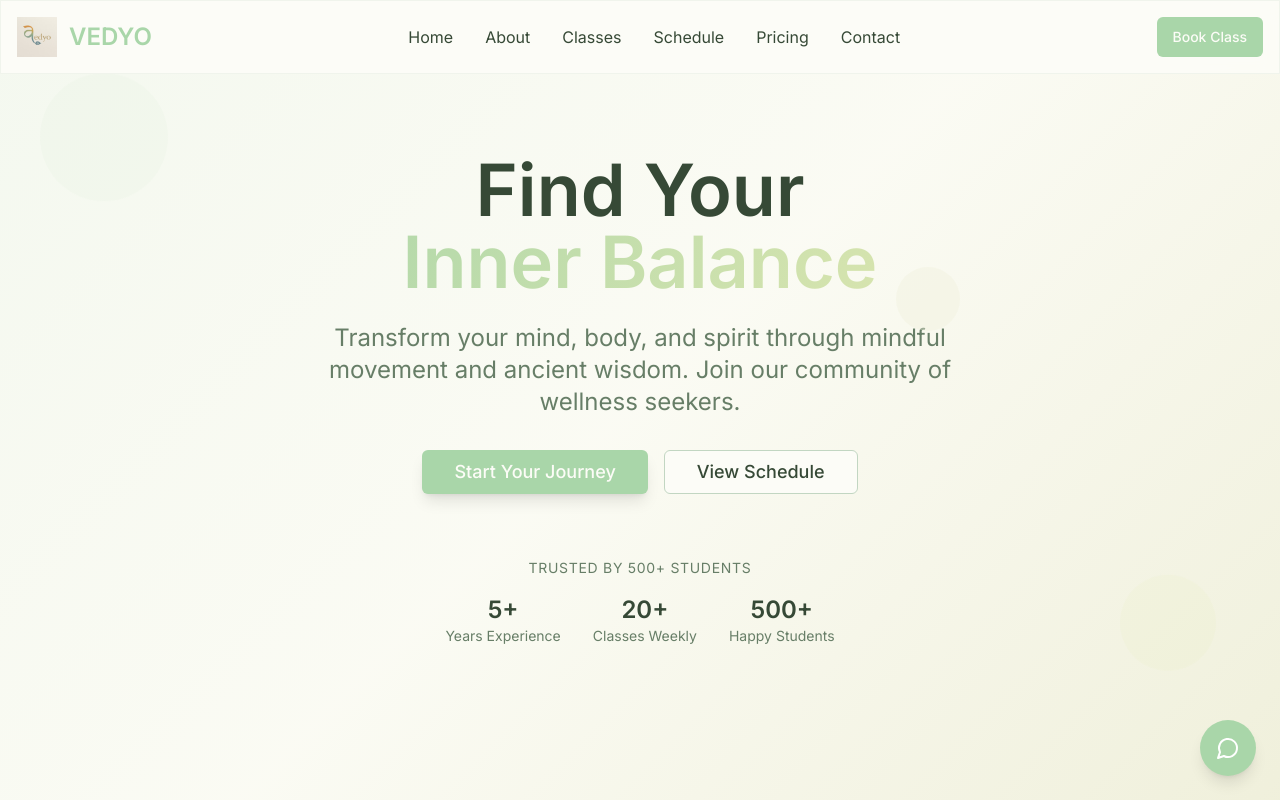
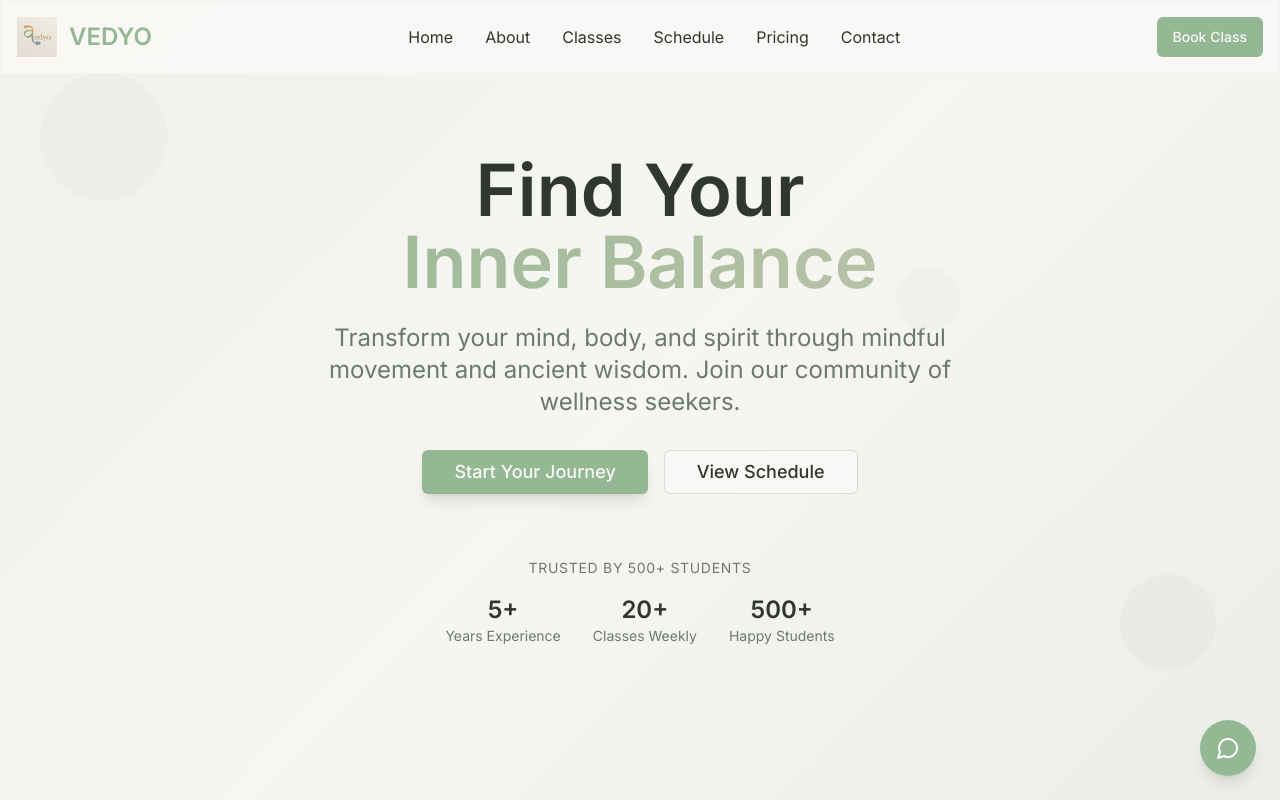
Before and after one commit to Kushsharma33/balance-brand-site, a React (Vite) app: page / in a window 1280 px wide. Shown: the top 800 px of the page. Built offline with nearby package versions, Linux system fonts and the light colour scheme.

Commit message:
Refine color scheme
Adjust the color palette to reduce brightness.

```diff
--- a/src/index.css
+++ b/src/index.css
@@ -6,83 +6,83 @@
 
 @layer base {
   :root {
-    --background: 60 50% 98%;  /* Very light cream */
-    --foreground: 120 15% 25%;    /* Dark sage */
+    --background: 48 20% 97%;  /* Very soft warm white */
+    --foreground: 120 8% 20%;    /* Muted dark sage */
 
-    --card: 45 45% 96%;        /* Light peach tint */
-    --card-foreground: 120 15% 25%; /* Dark sage */
+    --card: 48 15% 95%;        /* Soft warm off-white */
+    --card-foreground: 120 8% 20%; /* Muted dark sage */
 
-    --popover: 45 45% 96%;     /* Light peach tint */
-    --popover-foreground: 120 15% 25%; /* Dark sage */
+    --popover: 48 15% 95%;     /* Soft warm off-white */
+    --popover-foreground: 120 8% 20%; /* Muted dark sage */
 
-    --primary: 120 35% 75%;     /* Soft sage green (A3DC9A) */
-    --primary-foreground: 60 50% 98%; /* Light cream */
+    --primary: 120 20% 65%;     /* Muted sage green */
+    --primary-foreground: 48 20% 97%; /* Very soft warm white */
 
-    --secondary: 25 60% 85%;   /* Peach/salmon (FFD6BA) */
-    --secondary-foreground: 120 15% 25%; /* Dark sage */
+    --secondary: 25 25% 75%;   /* Soft peach */
+    --secondary-foreground: 120 8% 20%; /* Muted dark sage */
 
-    --muted: 60 40% 90%;         /* Light cream/ivory */
-    --muted-foreground: 120 10% 45%; /* Medium sage */
+    --muted: 48 12% 92%;         /* Very light warm grey */
+    --muted-foreground: 120 6% 45%; /* Medium muted sage */
 
-    --accent: 65 55% 80%;      /* Light lime (DEE791) */
-    --accent-foreground: 120 15% 25%; /* Dark sage */
+    --accent: 65 18% 72%;      /* Muted lime */
+    --accent-foreground: 120 8% 20%; /* Muted dark sage */
 
     --destructive: 0 84.2% 60.2%;
-    --destructive-foreground: 60 50% 98%;
+    --destructive-foreground: 48 20% 97%;
 
-    --border: 120 20% 80%;        /* Light sage */
-    --input: 120 20% 80%;         /* Light sage */
-    --ring: 120 35% 75%;        /* Soft sage green */
+    --border: 120 10% 85%;        /* Light muted sage */
+    --input: 120 10% 85%;         /* Light muted sage */
+    --ring: 120 20% 65%;        /* Muted sage green */
 
     --radius: 0.5rem;
 
-    --sidebar-background: 45 45% 96%; /* Light peach tint */
-    --sidebar-foreground: 120 15% 25%; /* Dark sage */
-    --sidebar-primary: 120 35% 75%; /* Soft sage green */
-    --sidebar-primary-foreground: 60 50% 98%; /* Light cream */
-    --sidebar-accent: 65 55% 80%; /* Light lime */
-    --sidebar-accent-foreground: 120 15% 25%; /* Dark sage */
-    --sidebar-border: 120 20% 80%; /* Light sage */
-    --sidebar-ring: 120 35% 75%; /* Soft sage green */
+    --sidebar-background: 48 15% 95%; /* Soft warm off-white */
+    --sidebar-foreground: 120 8% 20%; /* Muted dark sage */
+    --sidebar-primary: 120 20% 65%; /* Muted sage green */
+    --sidebar-primary-foreground: 48 20% 97%; /* Very soft warm white */
+    --sidebar-accent: 65 18% 72%; /* Muted lime */
+    --sidebar-accent-foreground: 120 8% 20%; /* Muted dark sage */
+    --sidebar-border: 120 10% 85%; /* Light muted sage */
+    --sidebar-ring: 120 20% 65%; /* Muted sage green */
   }
 
   .dark {
-    --background: 120 15% 12%;    /* Very dark sage */
-    --foreground: 60 50% 95%; /* Light cream */
+    --background: 120 8% 12%;    /* Very dark muted sage */
+    --foreground: 48 15% 90%; /* Soft warm light */
 
-    --card: 120 20% 15%;         /* Dark sage */
-    --card-foreground: 60 50% 95%; /* Light cream */
+    --card: 120 10% 15%;         /* Dark muted sage */
+    --card-foreground: 48 15% 90%; /* Soft warm light */
 
-    --popover: 120 20% 15%;      /* Dark sage */
-    --popover-foreground: 60 50% 95%; /* Light cream */
+    --popover: 120 10% 15%;      /* Dark muted sage */
+    --popover-foreground: 48 15% 90%; /* Soft warm light */
 
-    --primary: 120 35% 75%;    /* Soft sage green */
-    --primary-foreground: 120 15% 12%; /* Very dark sage */
+    --primary: 120 20% 65%;    /* Muted sage green */
+    --primary-foreground: 120 8% 12%; /* Very dark muted sage */
 
-    --secondary: 25 60% 75%;  /* Peach/salmon */
-    --secondary-foreground: 120 15% 12%; /* Very dark sage */
+    --secondary: 25 25% 65%;  /* Muted peach */
+    --secondary-foreground: 120 8% 12%; /* Very dark muted sage */
 
-    --muted: 120 10% 20%;        /* Dark sage */
-    --muted-foreground: 60 30% 70%; /* Light sage */
+    --muted: 120 6% 20%;        /* Dark muted sage */
+    --muted-foreground: 48 10% 70%; /* Light muted warm */
 
-    --accent: 65 55% 70%;     /* Light lime */
-    --accent-foreground: 120 15% 12%; /* Very dark sage */
+    --accent: 65 18% 62%;     /* Muted lime */
+    --accent-foreground: 120 8% 12%; /* Very dark muted sage */
 
     --destructive: 0 62.8% 30.6%;
-    --destructive-foreground: 60 50% 95%;
+    --destructive-foreground: 48 15% 90%;
 
-    --border: 120 15% 25%;       /* Dark sage */
-    --input: 120 15% 25%;        /* Dark sage */
-    --ring: 120 35% 75%;       /* Soft sage green */
+    --border: 120 8% 25%;       /* Dark muted sage */
+    --input: 120 8% 25%;        /* Dark muted sage */
+    --ring: 120 20% 65%;       /* Muted sage green */
 
-    --sidebar-background: 120 15% 12%; /* Very dark sage */
-    --sidebar-foreground: 60 50% 95%; /* Light cream */
-    --sidebar-primary: 120 35% 75%; /* Soft sage green */
-    --sidebar-primary-foreground: 120 15% 12%; /* Very dark sage */
-    --sidebar-accent: 65 55% 70%; /* Light lime */
-    --sidebar-accent-foreground: 120 15% 12%; /* Very dark sage */
-    --sidebar-border: 120 15% 25%; /* Dark sage */
-    --sidebar-ring: 120 35% 75%; /* Soft sage green */
+    --sidebar-background: 120 8% 12%; /* Very dark muted sage */
+    --sidebar-foreground: 48 15% 90%; /* Soft warm light */
+    --sidebar-primary: 120 20% 65%; /* Muted sage green */
+    --sidebar-primary-foreground: 120 8% 12%; /* Very dark muted sage */
+    --sidebar-accent: 65 18% 62%; /* Muted lime */
+    --sidebar-accent-foreground: 120 8% 12%; /* Very dark muted sage */
+    --sidebar-border: 120 8% 25%; /* Dark muted sage */
+    --sidebar-ring: 120 20% 65%; /* Muted sage green */
   }
 }
 
--- a/tailwind.config.ts
+++ b/tailwind.config.ts
@@ -1,4 +1,3 @@
-
 import type { Config } from "tailwindcss";
 
 export default {
@@ -63,54 +62,54 @@ export default {
 					border: 'hsl(var(--sidebar-border))',
 					ring: 'hsl(var(--sidebar-ring))'
 				},
-				// Custom VEDYO colors matching the ColorHunt palette
+				// Muted versions of VEDYO colors for subtle luxury
 				sage: {
-					50: 'hsl(120, 45%, 96%)',
-					100: 'hsl(120, 40%, 92%)',
-					200: 'hsl(120, 38%, 85%)',
-					300: 'hsl(120, 35%, 78%)',
-					400: 'hsl(120, 35%, 75%)', // A3DC9A
-					500: 'hsl(120, 32%, 68%)',
-					600: 'hsl(120, 28%, 58%)',
-					700: 'hsl(120, 25%, 48%)',
-					800: 'hsl(120, 20%, 38%)',
-					900: 'hsl(120, 15%, 25%)'
+					50: 'hsl(120, 15%, 96%)',
+					100: 'hsl(120, 12%, 92%)',
+					200: 'hsl(120, 10%, 85%)',
+					300: 'hsl(120, 12%, 78%)',
+					400: 'hsl(120, 20%, 65%)', // Muted A3DC9A
+					500: 'hsl(120, 18%, 58%)',
+					600: 'hsl(120, 16%, 48%)',
+					700: 'hsl(120, 14%, 38%)',
+					800: 'hsl(120, 10%, 28%)',
+					900: 'hsl(120, 8%, 20%)'
 				},
 				lime: {
-					50: 'hsl(65, 70%, 95%)',
-					100: 'hsl(65, 65%, 90%)',
-					200: 'hsl(65, 60%, 85%)',
-					300: 'hsl(65, 55%, 80%)', // DEE791
-					400: 'hsl(65, 50%, 75%)',
-					500: 'hsl(65, 45%, 68%)',
-					600: 'hsl(65, 40%, 58%)',
-					700: 'hsl(65, 35%, 48%)',
-					800: 'hsl(65, 30%, 38%)',
-					900: 'hsl(65, 25%, 28%)'
+					50: 'hsl(65, 20%, 95%)',
+					100: 'hsl(65, 18%, 90%)',
+					200: 'hsl(65, 16%, 85%)',
+					300: 'hsl(65, 18%, 72%)', // Muted DEE791
+					400: 'hsl(65, 16%, 68%)',
+					500: 'hsl(65, 14%, 58%)',
+					600: 'hsl(65, 12%, 48%)',
+					700: 'hsl(65, 10%, 38%)',
+					800: 'hsl(65, 8%, 28%)',
+					900: 'hsl(65, 6%, 20%)'
 				},
 				cream: {
-					50: 'hsl(60, 60%, 99%)',
-					100: 'hsl(60, 55%, 96%)',
-					200: 'hsl(60, 50%, 92%)',
-					300: 'hsl(60, 50%, 87%)', // FFF9BD
-					400: 'hsl(60, 45%, 82%)',
-					500: 'hsl(60, 40%, 75%)',
-					600: 'hsl(60, 35%, 65%)',
-					700: 'hsl(60, 30%, 55%)',
-					800: 'hsl(60, 25%, 45%)',
-					900: 'hsl(60, 20%, 35%)'
+					50: 'hsl(48, 25%, 97%)',
+					100: 'hsl(48, 20%, 94%)',
+					200: 'hsl(48, 18%, 90%)',
+					300: 'hsl(48, 20%, 85%)', // Muted FFF9BD
+					400: 'hsl(48, 16%, 80%)',
+					500: 'hsl(48, 14%, 72%)',
+					600: 'hsl(48, 12%, 62%)',
+					700: 'hsl(48, 10%, 52%)',
+					800: 'hsl(48, 8%, 42%)',
+					900: 'hsl(48, 6%, 32%)'
 				},
 				peach: {
-					50: 'hsl(25, 70%, 96%)',
-					100: 'hsl(25, 65%, 92%)',
-					200: 'hsl(25, 60%, 87%)',
-					300: 'hsl(25, 60%, 82%)', // FFD6BA
-					400: 'hsl(25, 55%, 75%)',
-					500: 'hsl(25, 50%, 68%)',
-					600: 'hsl(25, 45%, 58%)',
-					700: 'hsl(25, 40%, 48%)',
-					800: 'hsl(25, 35%, 38%)',
-					900: 'hsl(25, 30%, 28%)'
+					50: 'hsl(25, 30%, 96%)',
+					100: 'hsl(25, 25%, 92%)',
+					200: 'hsl(25, 22%, 87%)',
+					300: 'hsl(25, 25%, 75%)', // Muted FFD6BA
+					400: 'hsl(25, 20%, 70%)',
+					500: 'hsl(25, 18%, 62%)',
+					600: 'hsl(25, 16%, 52%)',
+					700: 'hsl(25, 14%, 42%)',
+					800: 'hsl(25, 12%, 32%)',
+					900: 'hsl(25, 10%, 25%)'
 				}
 			},
 			borderRadius: {
```
